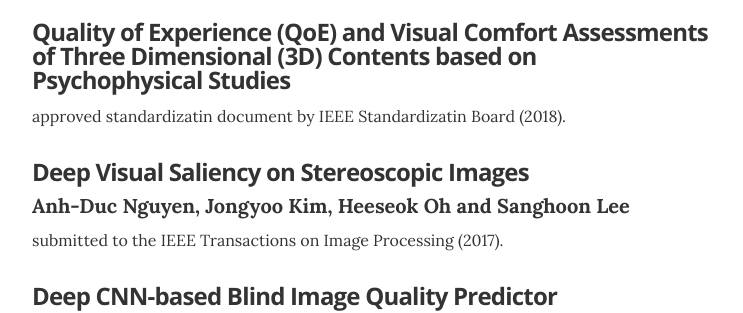
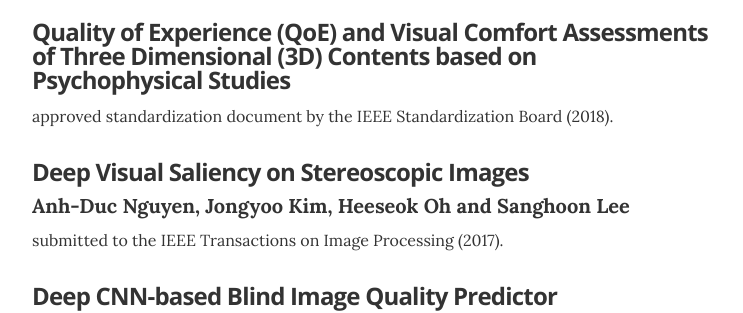
Before and after one commit to justanhduc/justanhduc.github.io, a Jekyll site: the page built from index.html, in a window 1280 px wide and 900 px high, scrolled down 849 px. Shown: the part 154-467 px from the top of the window, without its empty margins (268-1011 px from the left). Built offline with Jekyll 4.4.1, drawn with Linux system fonts in a browser that asks for light colours.

Commit message:
add details

```diff
--- a/_data/publications.yml
+++ b/_data/publications.yml
@@ -9,7 +9,7 @@
 - title: Quality of Experience (QoE) and Visual Comfort Assessments of Three Dimensional (3D) Contents based on Psychophysical Studies
   #authors: Anh-Duc Nguyen, Jongyoo Kim, Heeseok Oh and Sanghoon Lee
 # url: "#"
-  note: approved standardizatin document by IEEE Standardizatin Board (2018).
+  note: approved standardization document by the IEEE Standardization Board (2018).
 
 - title: Deep Visual Saliency on Stereoscopic Images
   authors: Anh-Duc Nguyen, Jongyoo Kim, Heeseok Oh and Sanghoon Lee
```
